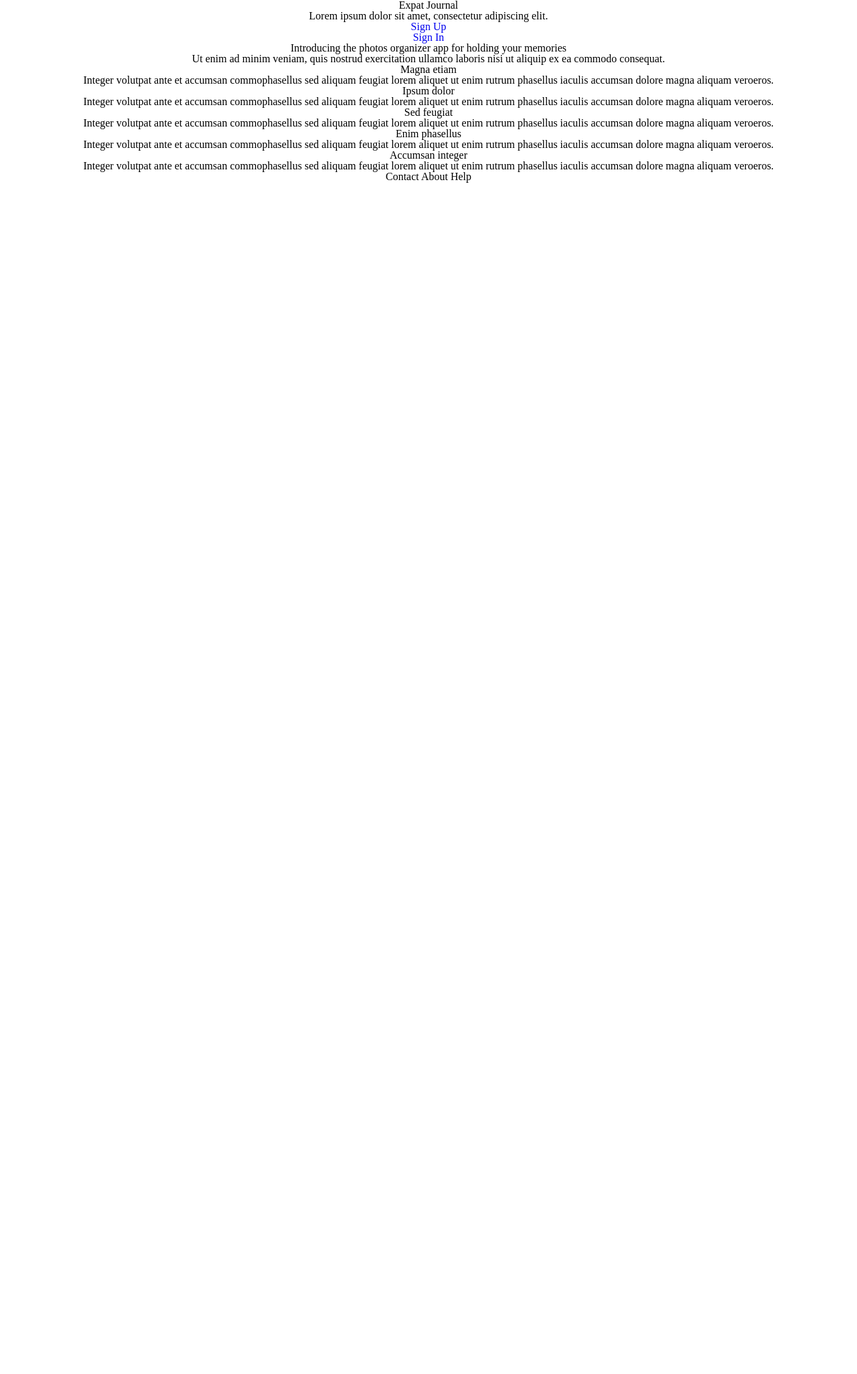
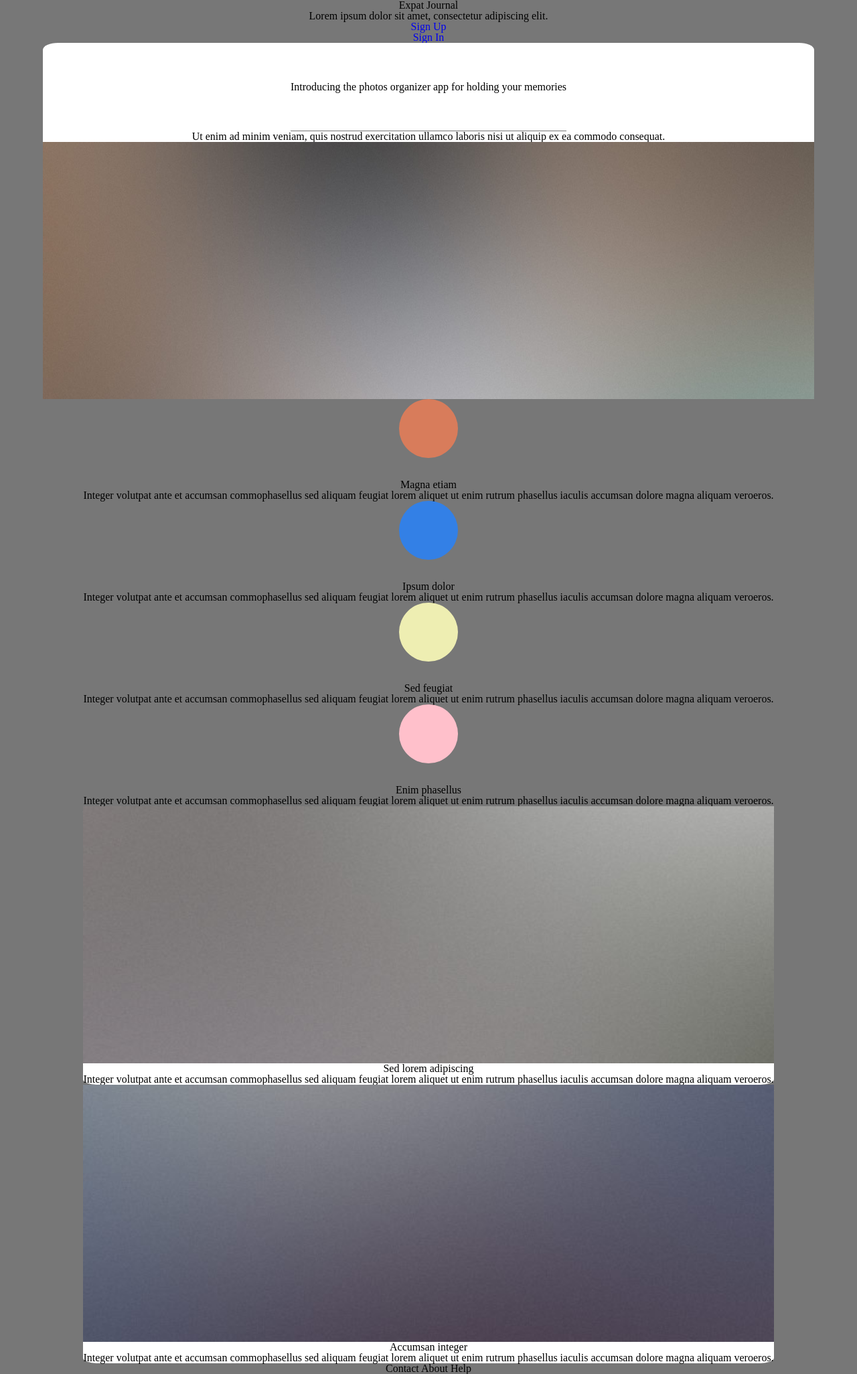
Before and after one commit to Build-Week-Expt-Journal-1/Landing-Page, a PHP site: page / in a window 1280 px wide. Shown: the whole page at 67% size. Before the commit the page ends 273 px from the top, so only its background shows below. Run offline with PHP 8.4, Linux system fonts and the light colour scheme.

Commit message:
formated basic elements

```diff
--- a/css/index.css
+++ b/css/index.css
@@ -135,3 +135,45 @@
   justify-content: center;
   flex-direction: column;
 }
+.text-margin {
+  margin: 0 5%;
+}
+.img-formating {
+  width: 100%;
+  height: 30vw;
+}
+.circle {
+  border-radius: 100%;
+  cursor: default;
+  display: inline-block;
+  height: 5.5em;
+  line-height: 5.5em;
+  margin: 0 0 2em 0;
+  width: 5.5em;
+}
+.coral {
+  background-color: rgba(255, 127, 80, 0.712);
+}
+.blue {
+  background-color: #3380e6;
+}
+.yellow {
+  background-color: #eeeeb2;
+}
+.pink {
+  background-color: pink;
+}
+.body-background {
+  background-color: #777;
+}
+.border-line-bottom {
+  padding: 5% 0;
+  border-bottom: 1px solid #777;
+}
+.section-border {
+  border-radius: 2%;
+  background-color: white;
+}
+.img-bottom-radius {
+  border-radius: 0%;
+}
--- a/index.html
+++ b/index.html
@@ -11,9 +11,9 @@
 
 	</head>
 
-	<body class="display-flex-column">
+	<body class="display-flex-column text-margin body-background">
 
-		<section class="display-flex-column">
+		<section class="display-flex-column ">
 			<h1>Expat Journal</h1>
 			<P>Lorem ipsum dolor sit amet, consectetur adipiscing elit. </P>
 			<nav class="display-flex-column">
@@ -23,26 +23,28 @@
 		</section>
 
 
-		<section class="display-flex-column">
-			Introducing the photos organizer app for holding your memories
-		</section>
+		<section class="display-flex-column section-border">
+			<div class="border-line-bottom">	Introducing the photos organizer app for holding your memories </div>
 
-		<section class="display-flex-column">
-			Ut enim ad minim veniam, quis nostrud exercitation ullamco laboris nisi ut aliquip ex ea commodo consequat.
+			<div> Ut enim ad minim veniam, quis nostrud exercitation ullamco laboris nisi ut aliquip ex ea commodo consequat. </div>
+			<img class="img-formating img-bottom-radius" src="images/pic01.jpg" alt="Background photo" />
 		</section>
 
 
+
 		<section class="display-flex-column">
+			<div class="circle coral"></div>
 			<h2>
 				Magna etiam
 			</h2>
-			<div>
+			<div >
 				Integer volutpat ante et accumsan commophasellus sed aliquam feugiat lorem aliquet ut enim rutrum
 			phasellus iaculis accumsan dolore magna aliquam veroeros.
 			</div>
 		</section>
 
-		<section class="display-flex-column">
+		<section class="display-flex-column ">
+			<div class="circle blue"></div>
 			<h2>
 				Ipsum dolor
 			</h2>
@@ -53,6 +55,7 @@
 		</section>
 
 		<section class="display-flex-column">
+			<div class="circle yellow"></div>
 			<h2>
 				Sed feugiat
 			</h2>
@@ -62,7 +65,8 @@
 			</div>
 		</section>
 
-		<section class="display-flex-column">
+		<section class="display-flex-column ">
+			<div class="circle pink"></div>
 			<h2>
 				Enim phasellus
 			</h2>
@@ -70,9 +74,24 @@
 				Integer volutpat ante et accumsan commophasellus sed aliquam feugiat lorem aliquet ut
 			enim rutrum phasellus iaculis accumsan dolore magna aliquam veroeros.
 			</div>
+
 		</section>
 
-		<section class="display-flex-column">
+
+
+		<section class="display-flex-column section-border">
+			<img class="img-formating" src="images/pic02.jpg" alt="Pic #2" />
+			<h2>
+				Sed lorem adipiscing
+			</h2>
+			<div>
+				Integer volutpat ante et accumsan commophasellus sed aliquam feugiat lorem aliquet ut
+			enim rutrum phasellus iaculis accumsan dolore magna aliquam veroeros.
+			</div>
+		</section>
+
+		<section class="display-flex-column section-border">
+			<img class="img-formating" src="images/pic03.jpg" alt="Pic #3" />
 			<h2>
 				Accumsan integer
 			</h2>
--- a/less/index.less
+++ b/less/index.less
@@ -1,15 +1,17 @@
 
 @import "reset.less";
-
-//mixin here
-
-
+@body-background-color: #777;
+@margin: 5%;
+.color(@color){
+    background-color: @color;
+};
 
 .display-flex(@flex-direction) {
     display: flex;
     align-items: center;
     justify-content: center;
     flex-direction: @flex-direction;
+
 }
 
 //css here
@@ -19,5 +21,53 @@
 }
 
 .text-margin {
+    margin: 0 @margin;
+}
 
+.img-formating{
+    width: 100%;
+    height: 30vw;
 }
+
+.circle{
+    border-radius: 100%;
+    cursor: default;
+    display: inline-block;
+    height: 5.5em;
+    line-height: 5.5em;
+    margin: 0 0 2em 0;
+    width: 5.5em;
+}
+.coral {
+    .color(rgba(255, 127, 80, 0.712));
+}
+
+.blue{
+    .color(rgb(51, 128, 230));
+}
+
+.yellow{
+    .color(rgb(238, 238, 178));
+}
+
+.pink {
+    .color(pink);
+}
+
+.body-background{
+    background-color: @body-background-color;
+}
+
+.border-line-bottom {
+    padding: 5% 0;
+    border-bottom: 1px solid @body-background-color;
+}
+
+.section-border{
+    border-radius: 2%;
+    background-color: white;
+}
+
+.img-bottom-radius{
+    border-radius: 0%;
+}
```
Also changed, not shown: images/banner.jpg (added), images/pic01.jpg (added), images/pic02.jpg (added), images/pic03.jpg (added), images/pic04.jpg (added), images/pic05.jpg (added).
